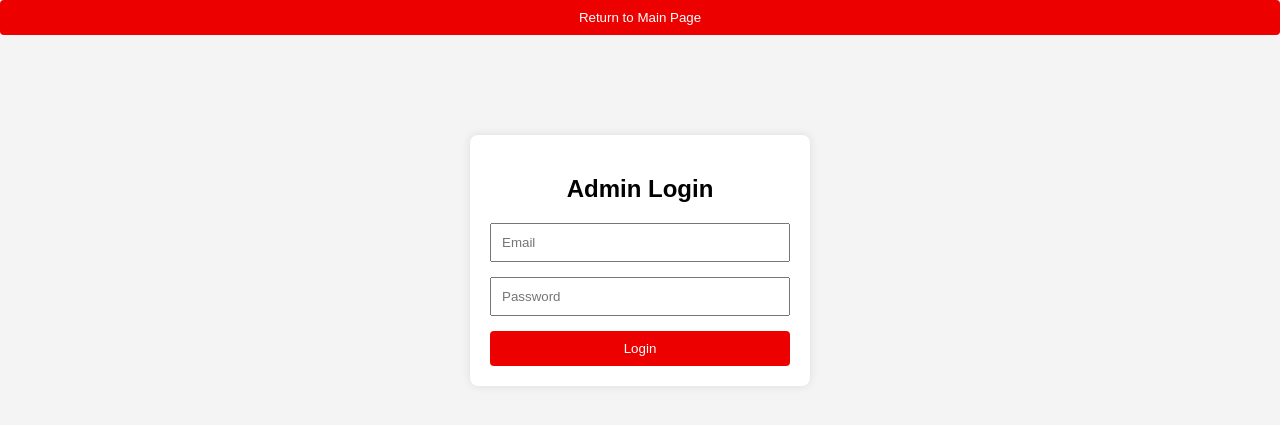
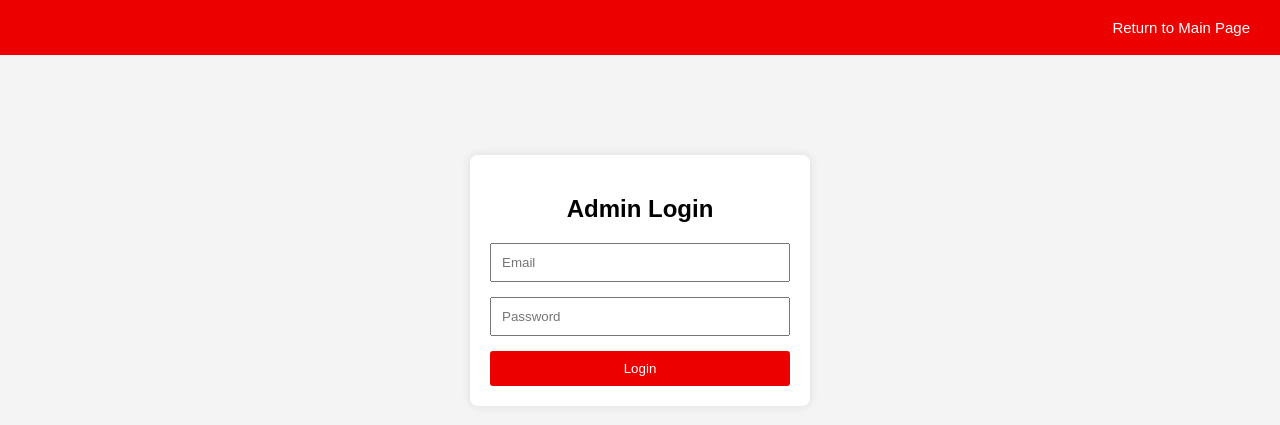
Before and after one commit to Jackson-Stewart/ac31007-Assignment-Repo, a PHP site: page /login.php in a window 1280 px wide. Shown: the top 425 px of the page. Run offline with PHP 8.4, Linux system fonts and the light colour scheme.

Commit message:
added navbar and return button, added comments and other small fixes

```diff
--- a/login.css
+++ b/login.css
@@ -1,5 +1,33 @@
-body
-{
+/* navigation bar at the top of the page */
+.navbar {
+    background-color: #ec0000;
+    overflow: hidden;
+}
+
+/* for buttons inside navigation bar */
+.nav-buttons {
+    display: flex;
+    margin-left: auto;
+    justify-content: flex-end;
+}
+
+/* return button, which is inside navigation bar */
+.return-button {
+    background-color: #ec0000;
+    color: white;
+    border: none;
+    padding: 19px 30px;
+    cursor: pointer;
+    font-size: 15px;
+}
+
+/* hover for return button */
+.return-button:hover {
+    background-color: #ec0000;
+}
+
+/* body of the entire page */
+body {
     font-family: Arial, sans-serif;
     background-color: #f4f4f4;
     text-align: center;
@@ -7,8 +35,8 @@
     padding: 0;
 }
 
-#login-container
-{
+/* container which has the form and login button */
+#login-container {
     width: 300px;
     margin: 100px auto;
     background-color: #fff;
@@ -17,21 +45,21 @@
     box-shadow: 0 0 10px rgba(0, 0, 0, 0.1);
 }
 
-input
-{
+/* input boxes for user inputs */
+input {
     width: 100%;
     padding: 10px;
     margin-bottom: 15px;
     box-sizing: border-box;
 }
 
-button
-{
+/* login button inside form */
+.login-button {
     width: 100%;
     padding: 10px;
     background-color: #ec0000;
     color: #fff;
     border: none;
-    border-radius: 4px;
+    border-radius: 3px;
     cursor: pointer;
 }
```
